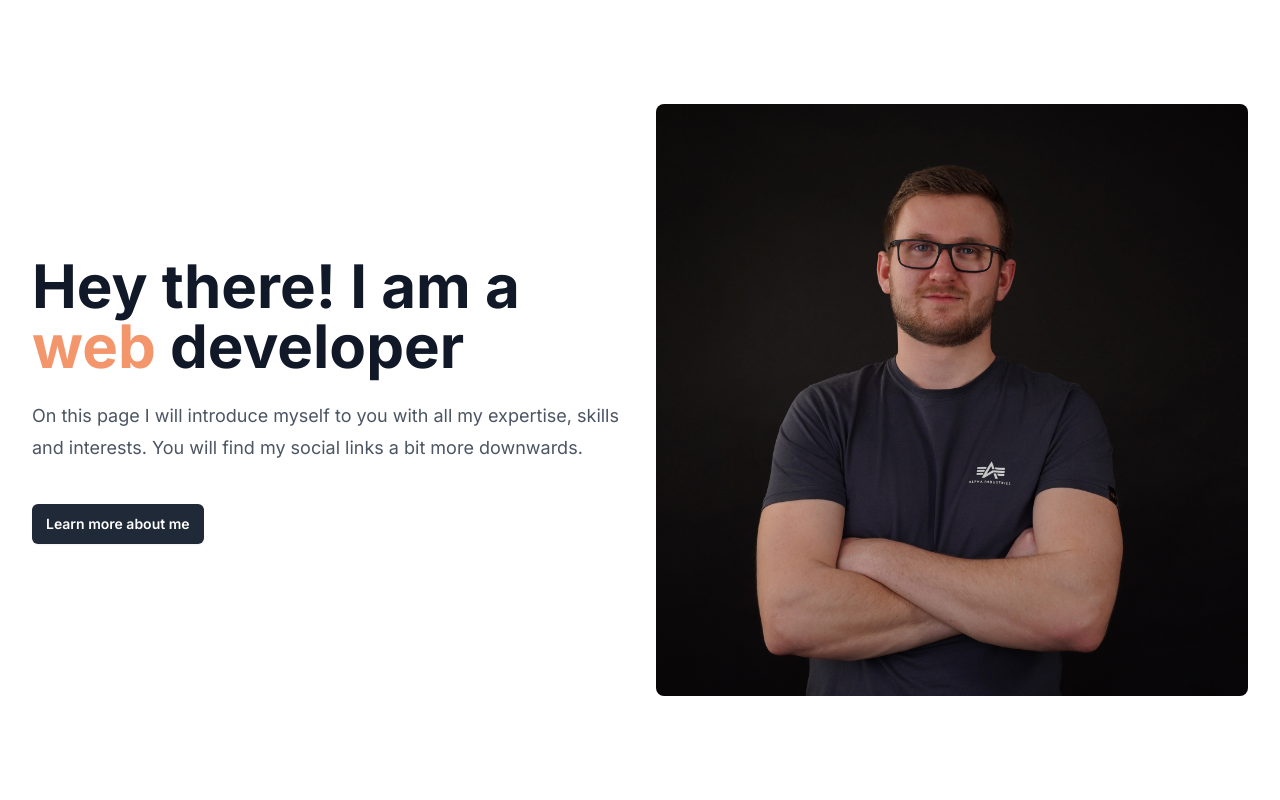
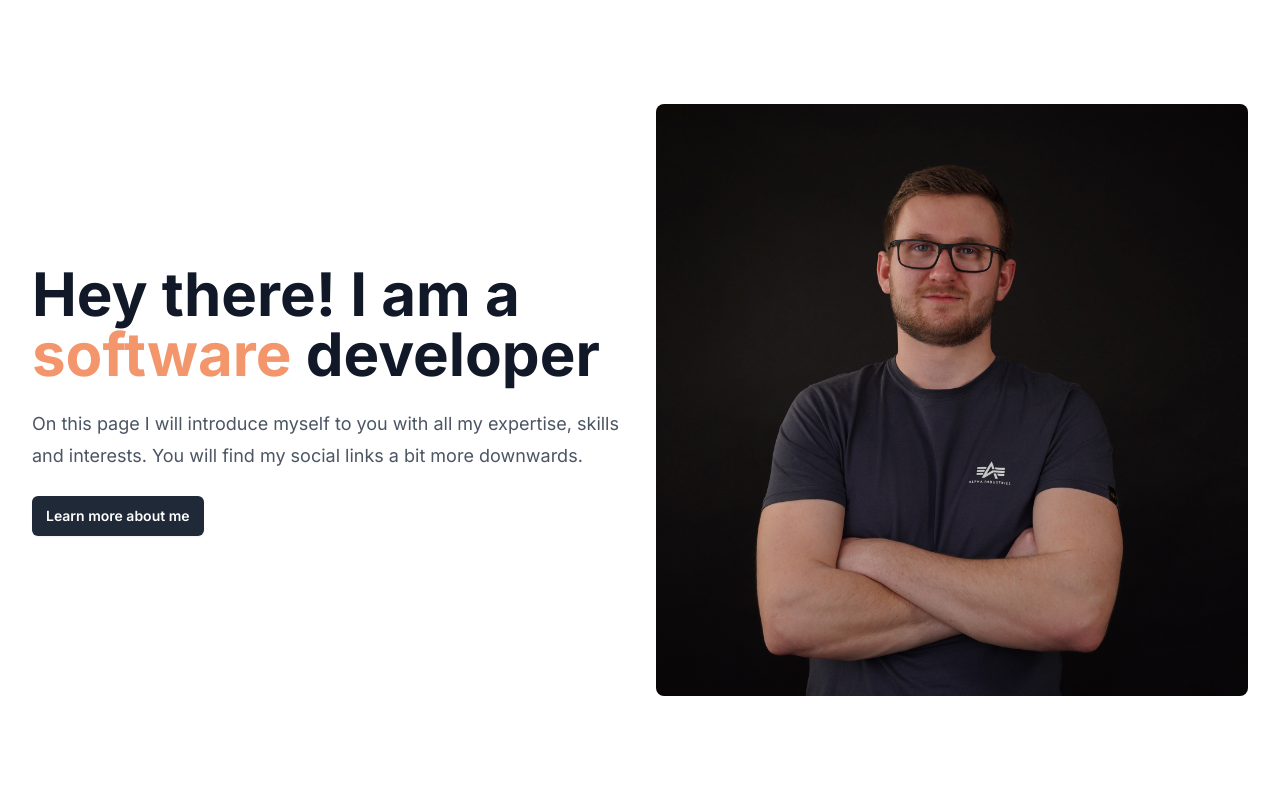
Before and after one commit to fabian-hanso/fabian-hanso-cv, a Next.js app: page / in a window 1280 px wide. Shown: the top 800 px of the page. Built offline with nearby package versions, Linux system fonts and the light colour scheme.

Commit message:
change spacing and add software word

```diff
--- a/components/Hero/Hero.jsx
+++ b/components/Hero/Hero.jsx
@@ -6,7 +6,7 @@ export default function Hero() {
           <div className="px-6 md:col-span-6 lg:px-0 xl:col-span-6 flex items-center">
             <div className="mx-auto max-w-2xl lg:mx-0">
               <h1 className="lg:mt-0 text-4xl font-bold text-gray-900 sm:mt-10 sm:text-6xl">
-                Hey there! I am a <span className="text-fourth">web</span>{" "}
+                Hey there! I am a <span className="text-fourth">software</span>{" "}
                 developer
               </h1>
               <p className="mt-6 text-lg leading-8 text-gray-600">
@@ -14,7 +14,7 @@ export default function Hero() {
                 expertise, skills and interests. You will find my social links a
                 bit more downwards.
               </p>
-              <div className="mt-10 flex items-center gap-x-6">
+              <div className="mt-6 flex items-center gap-x-6">
                 <a
                   href="#"
                   className="rounded-md bg-gray-800 px-3.5 py-2.5 text-sm font-semibold text-white shadow-sm hover:bg-fourth focus-visible:outline focus-visible:outline-2 focus-visible:outline-offset-2 focus-visible:outline-indigo-600"
```
